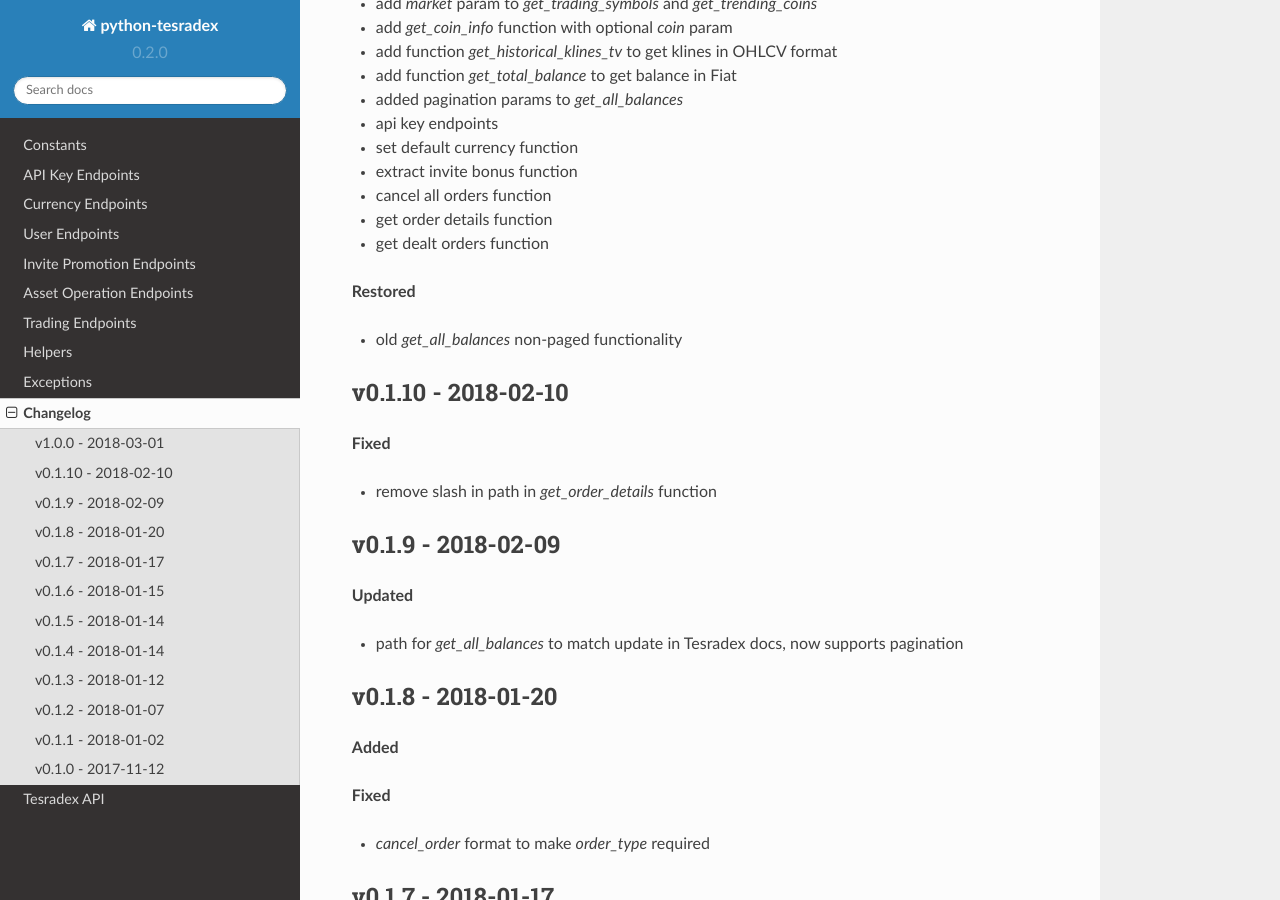
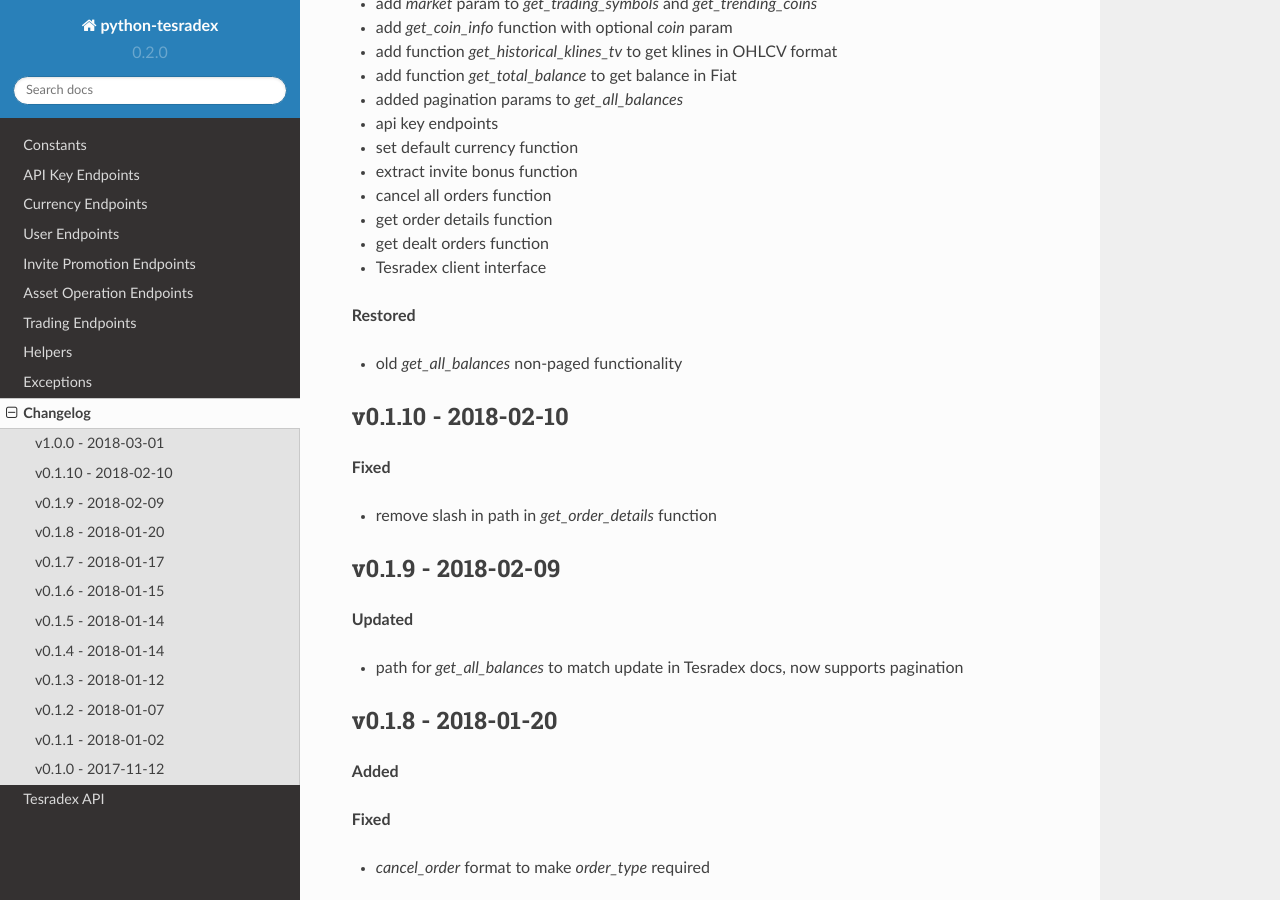
Before and after one commit to TesrabNetwork/python-tesradex, a Sphinx documentation site: the page built from docs/changelog.rst, in a window 1280 px wide and 900 px high, scrolled down 392 px. Built offline with Sphinx 7.4.7 and the Read the Docs theme 2.0.0, drawn with Linux system fonts in a browser that asks for light colours; formulas are drawn with MathJax 3; pages that are not in the unit, such as notebooks, are missing from menus; some of the changed text lies outside the part shown.

Commit message:
update changelog.rst

```diff
--- a/docs/changelog.rst
+++ b/docs/changelog.rst
@@ -22,6 +22,7 @@
 - cancel all orders function
 - get order details function
 - get dealt orders function
+- Tesradex client interface
 
 **Restored**
 
```
Also changed, not shown: other parts of docs/changelog.rst (+1 -1 lines).
